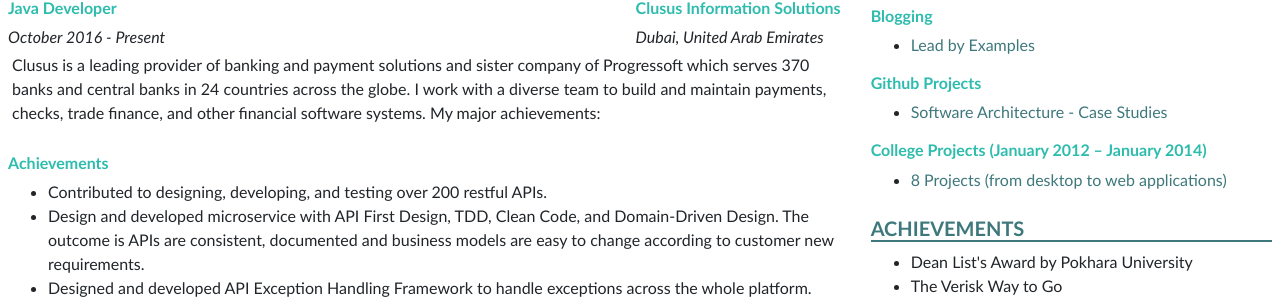
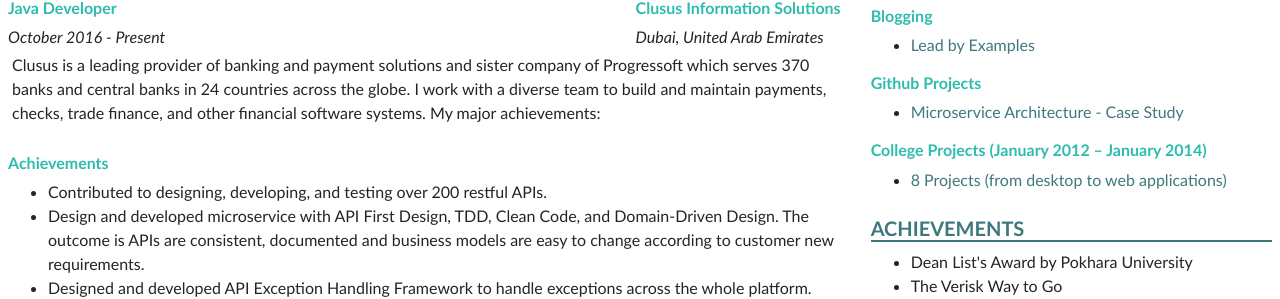
Before and after one commit to BhuwanUpadhyay/cv, a Jekyll site: the page built from index.markdown, in a window 1280 px wide. Shown: the part 319-618 px from the top of the page. Built offline with Jekyll 4.4.1, drawn with Linux system fonts in a browser that asks for light colours; nearby versions of some CDN libraries.

Commit message:
chore(wip): cleanup

```diff
--- a/_data/cv.yml
+++ b/_data/cv.yml
@@ -218,8 +218,12 @@
         href: https://bhuwanupadhyay.github.io/
   - title: Github Projects
     links:
-      - title: Software Architecture - Case Studies
+      - title: Microservice Architecture - Case Study
         href: https://github.com/BhuwanUpadhyay/case-study
+#      - title: Handbook - Clean Code (Upcomming)
+#        href: https://github.com/BhuwanUpadhyay/clean-code
+#      - title: Handbook - Testing pyramid (Upcomming)
+#        href: https://github.com/BhuwanUpadhyay/testing-pyramid
   - title: College Projects (January 2012 – January 2014)
     links:
       - title: 8 Projects (from desktop to web applications)
```
